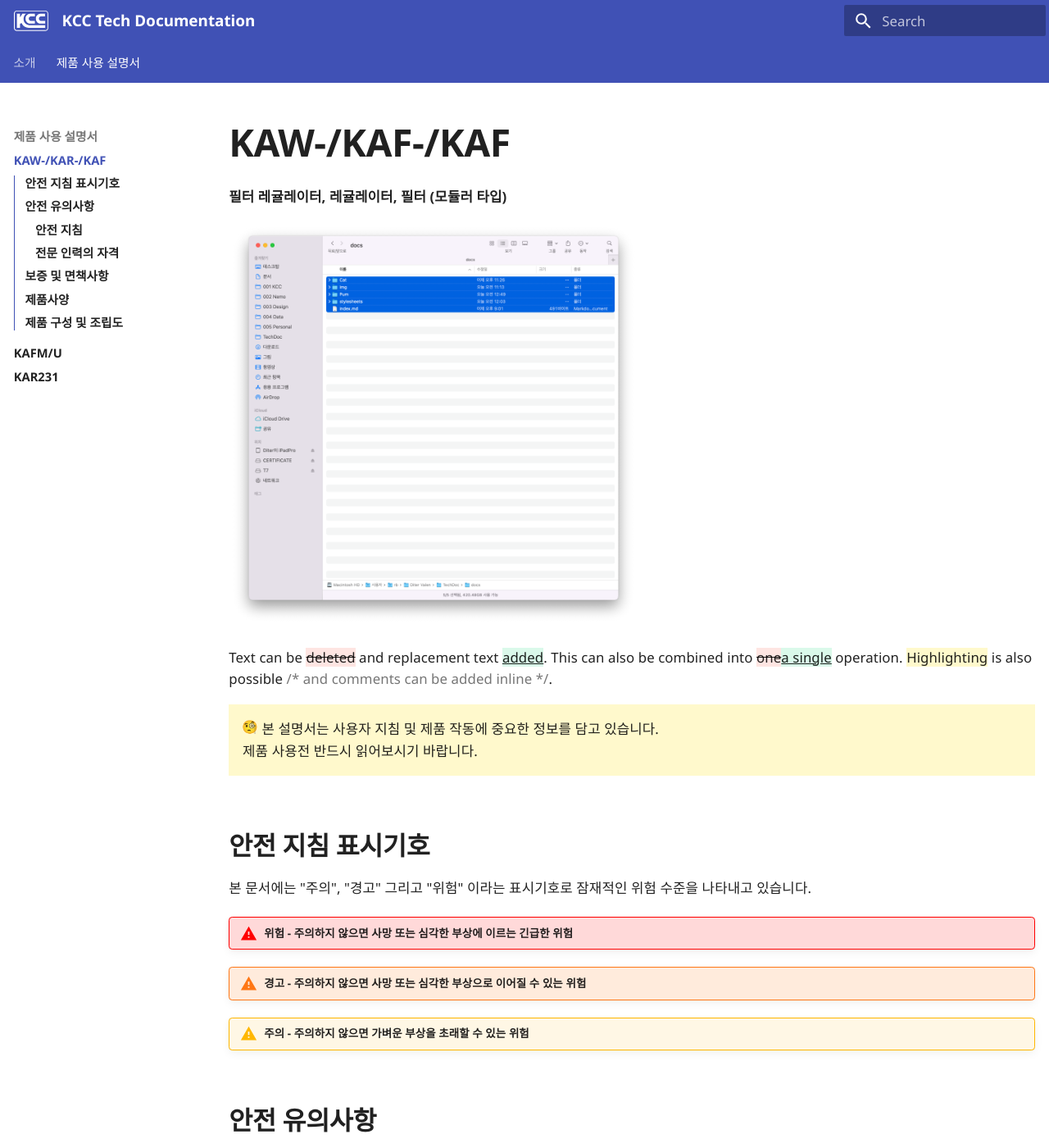
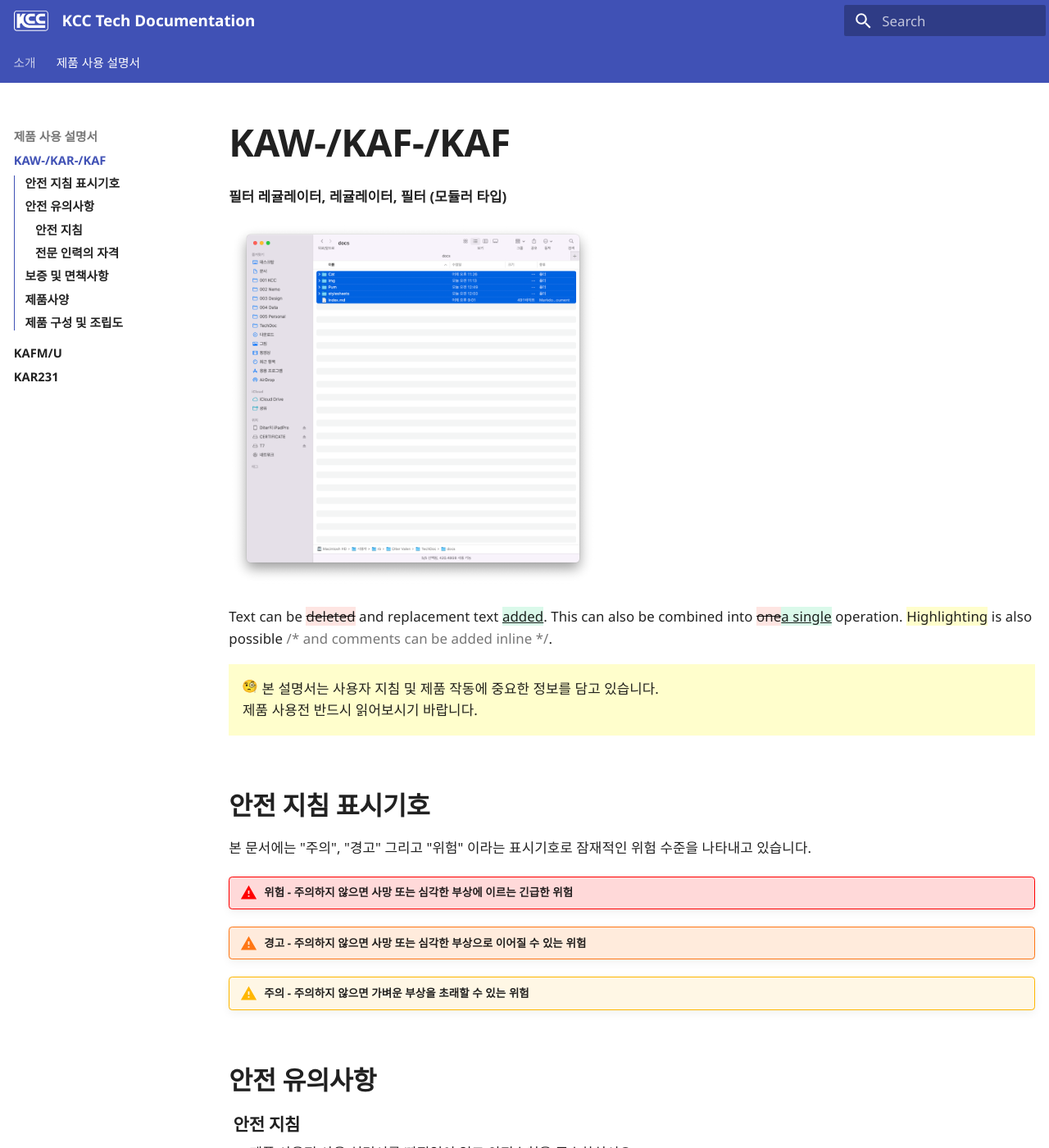
Before and after one commit to hopenspring/TechDoc, an MkDocs documentation site: the page built from docs/Pum/series/kaw_m.md, in a window 1280 px wide and 1400 px high. Shown: the whole window at 82% size. Built offline with MkDocs 1.6.1 and Material for MkDocs 9.7.7, drawn with Linux system fonts in a browser that asks for light colours; emoji names are drawn with the system emoji font.

Commit message:
image size change

```diff
--- a/docs/Pum/series/kaw_m.md
+++ b/docs/Pum/series/kaw_m.md
@@ -5,7 +5,7 @@ hide:
 # KAW-/KAF-/KAF
 **필터 레귤레이터, 레귤레이터, 필터 (모듈러 타입)**
 
-![KAW-Image](/img/sample.png){style="width:500px"}
+![KAW-Image](/img/sample.png){style="width:450px"}
 
 
 Text can be {--deleted--} and replacement text {++added++}. This can also be
--- a/docs/stylesheets/extra.css
+++ b/docs/stylesheets/extra.css
@@ -90,7 +90,7 @@ background-color: rgb(255, 183, 0);
 
 /* Highlighting changes, {== */
 .md-typeset mark{
-    background-color: rgba(255, 225, 0, 0.2);
+    background-color: rgba(255, 247, 0, 0.2);
 }
 
 .md-typeset .critic.block>:last-child {
```
